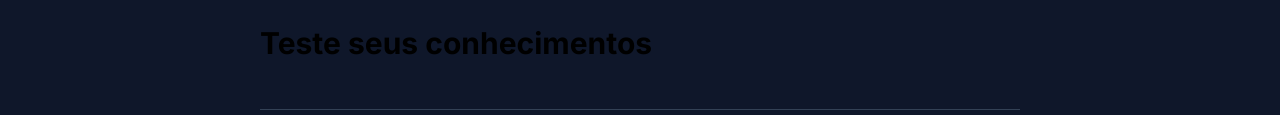
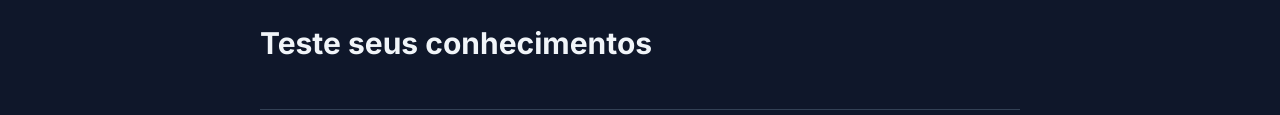
Before and after one commit to luanareis12/nlw-experts, a plain HTML site: page index.html in a window 1280 px wide. Shown: the part 387-502 px from the top of the page. Drawn offline with Linux system fonts and the light colour scheme.

Commit message:
código final

```diff
--- a/style.css
+++ b/style.css
@@ -34,7 +34,7 @@ header{
 header h1{
   margin-top: 24px;
   font-size: 30px;
-  color: f1f5f9; /*Trabalha com a cor de texto*/
+  color: #f1f5f9;; /*Trabalha com a cor de texto*/
 }
 
 #quiz {
```
